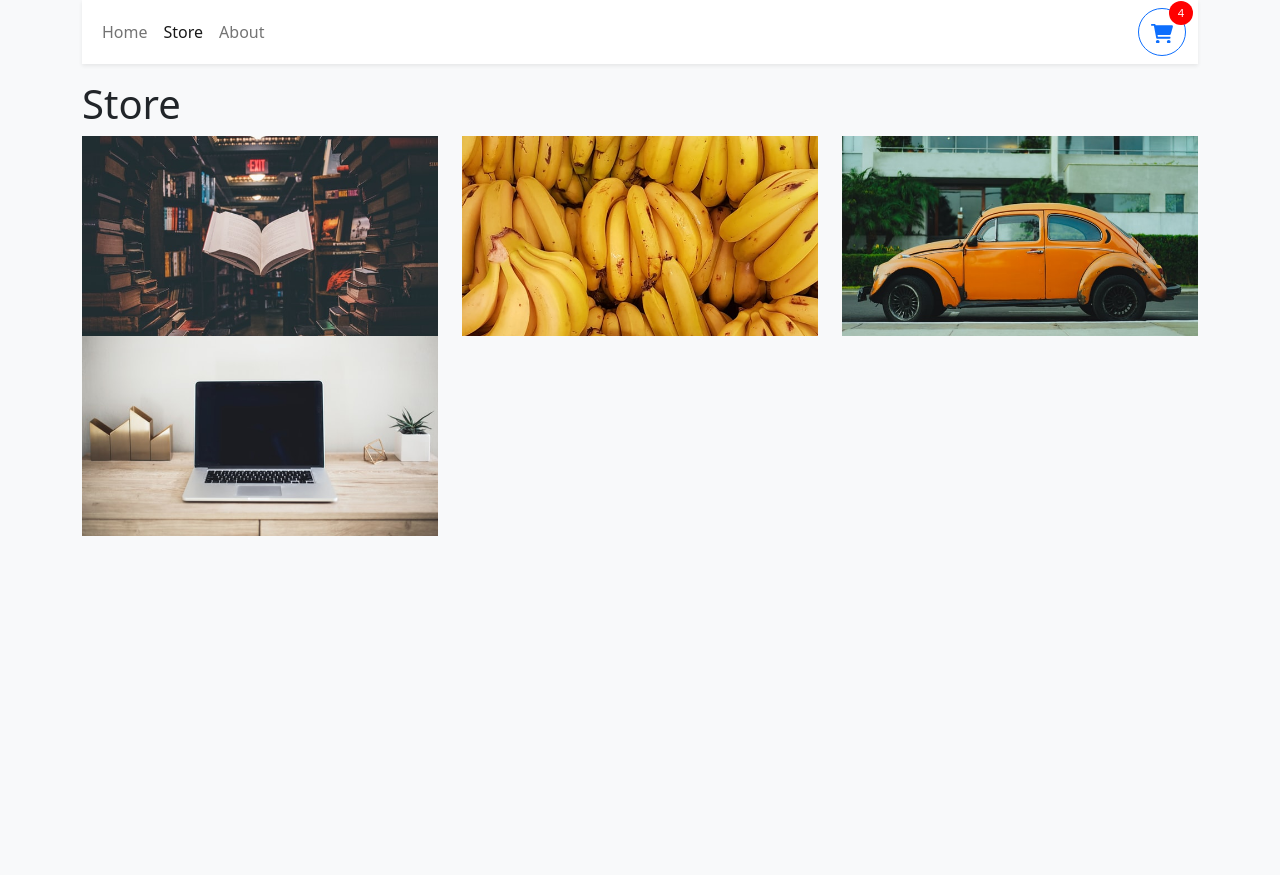
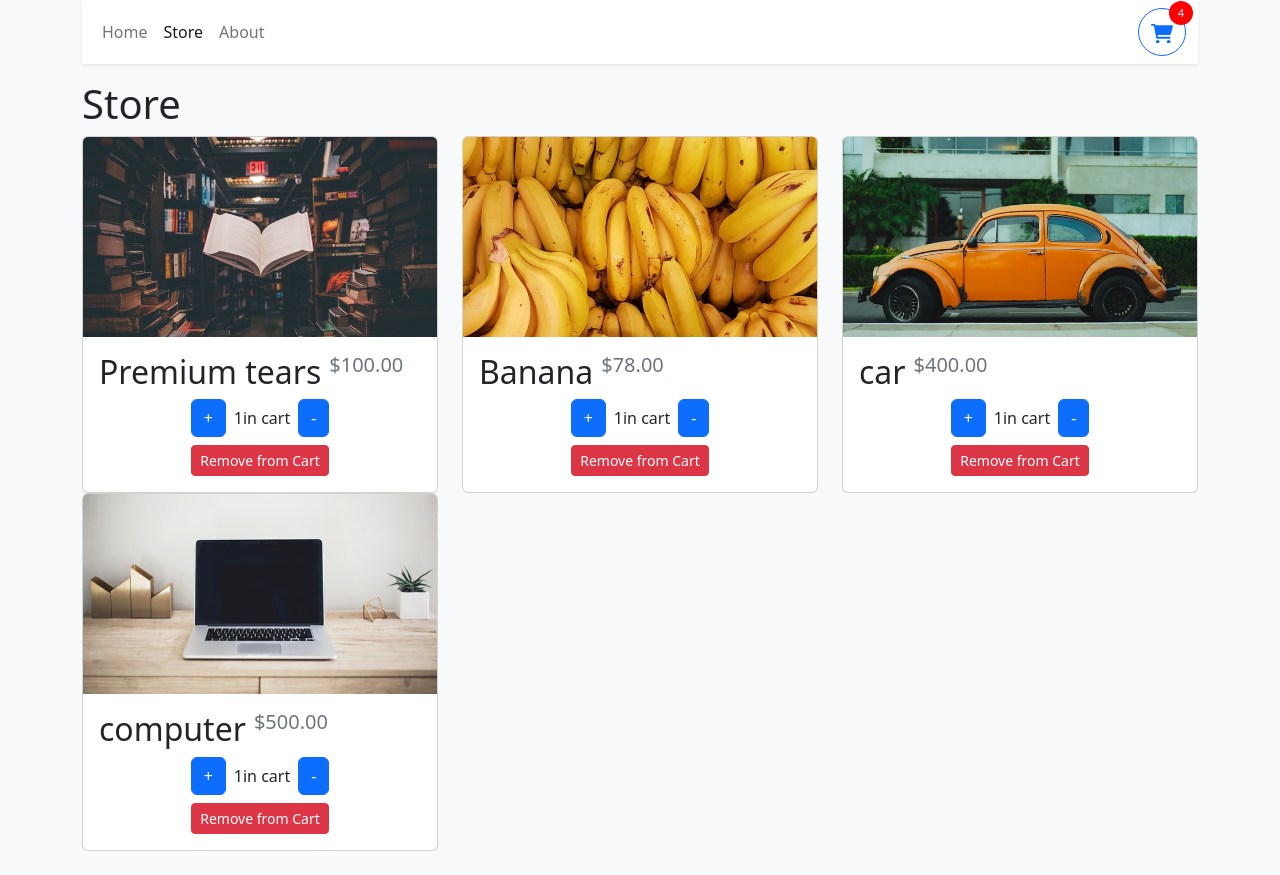
Before and after one commit to Domains18/typescript-shop, a React (Vite) app: page /store in a window 1280 px wide. Before the commit the page ends 800 px from the top, so only its background shows below. Built offline with nearby package versions, Linux system fonts and the light colour scheme.

Commit message:
tsx lgic context

```diff
--- a/src/Components/StoreItem.tsx
+++ b/src/Components/StoreItem.tsx
@@ -4,12 +4,36 @@ type StoreItemProps = {
     price: number;
     imageUrl: string;
 }
-
-import { Card } from 'react-bootstrap';
-
-export function StoreItem({id, name, price, imageUrl} : StoreItemProps ) : JSX.Element {
+let quantity = 1;
+import { CurrencyFormat } from '../Utilities/CurrencyFomat';
+import { Card, Button } from 'react-bootstrap';
+export function StoreItem({ id, name, price, imageUrl }: StoreItemProps): JSX.Element {
     // console.log(imageUrl)
     return (
-    <Card.Img variant="top" src={imageUrl} height="200px" style={{ objectFit: "cover" }} />
+        <Card className='h-100'>
+            <Card.Img variant="top" src={imageUrl} height="200px" style={{ objectFit: "cover" }} />
+            <Card.Body className='d-flex flex-column'>
+                <Card.Title className='d-flex' justify-content-between align-items-baseline mb-4>
+                    <span className="fs-2">{name}</span>
+                    <span className="ms-2 text-muted">{CurrencyFormat(price)}</span>
+                </Card.Title>
+                <div className="mt-auto">
+                    {quantity === 0 ? (
+                        <Button className="w-100">Add to Cart</Button>) :
+                        <div className='d-flex align-items-center flex-column' style={{ gap: ".5rem" }}>
+                            <div className='d-flex align-items-center justify-content-center' style={{ gap: ".5rem" }}>
+                                <Button>+</Button>
+                                <div>
+                                    <span>{quantity}</span>
+                                    in cart
+                                </div>
+                                <Button>-</Button>
+                            </div>
+                            <Button variant='danger' size='sm'> Remove from Cart</Button>
+                        </div>
+                    }
+                </div>
+            </Card.Body>
+        </Card>
     )
 }
--- /dev/null
+++ b/src/Utilities/CurrencyFomat.tsx
@@ -0,0 +1,10 @@
+const CURRENCY_FORMAT = new Intl.NumberFormat( undefined, {
+    currency : 'USD',
+    style : 'currency',
+    minimumFractionDigits : 2,
+    maximumFractionDigits : 2
+});
+
+export function CurrencyFormat( value : number ) : string {
+    return CURRENCY_FORMAT.format( value );
+};
```
Also changed, not shown: src/Context/LogicContext.tsx (added, +26 -0 lines).
